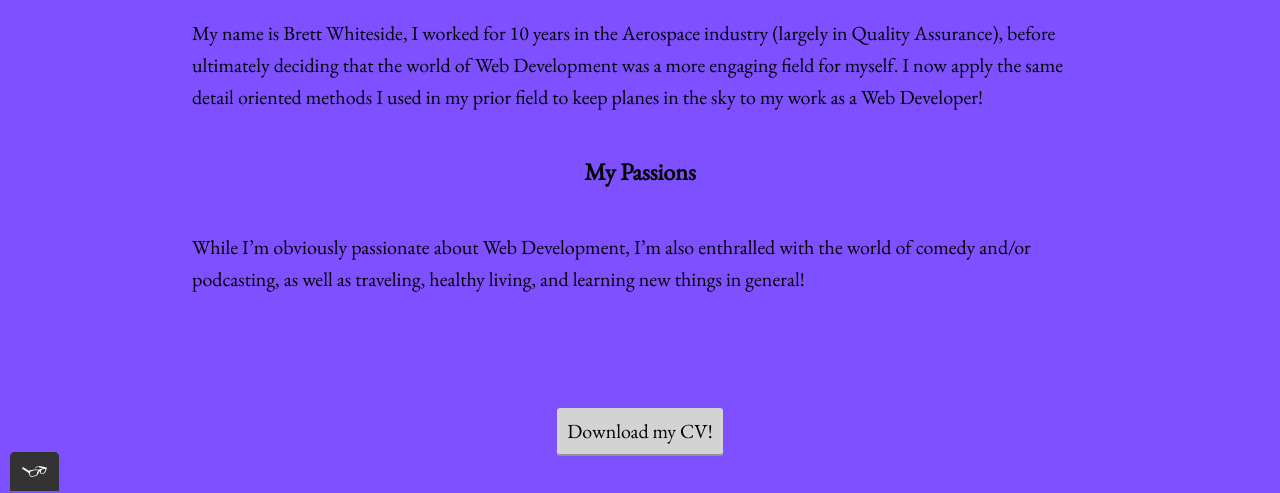
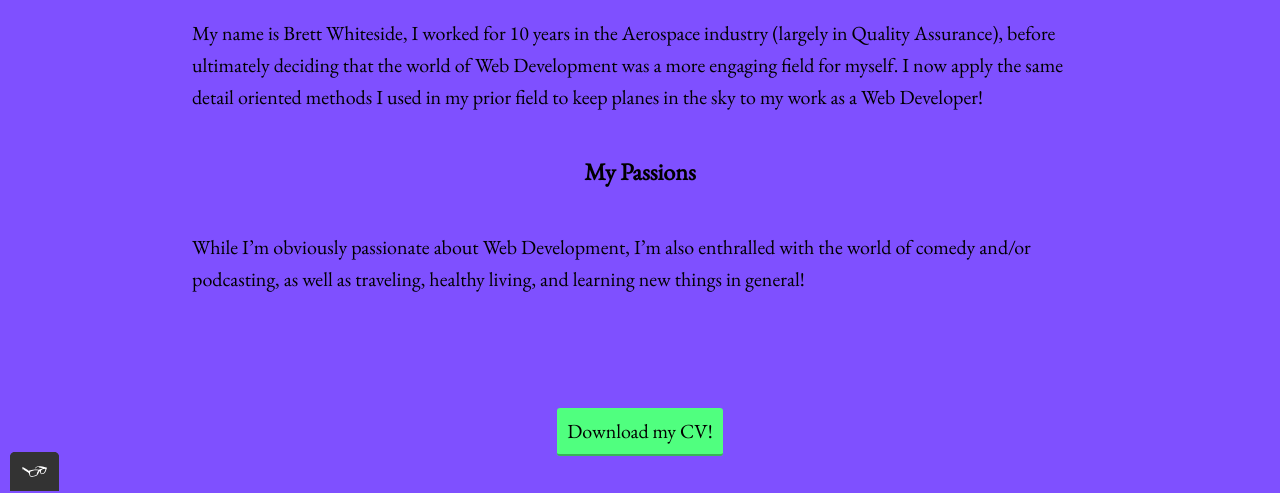
Before and after one commit to Polodolo4/portfolio-website, a plain HTML site: page about.html in a window 1280 px wide. Shown: the part 309-802 px from the top of the page. Drawn offline with nearby package versions, Linux system fonts and the light colour scheme.

Commit message:
resume button color change

```diff
--- a/CSS/styles.css
+++ b/CSS/styles.css
@@ -203,7 +203,7 @@ button,
   /*takes the font from the outer cntainer*/
   font-family: inherit;
   /*styles the background color, font color, and text decoration (underline, etc.) of the button*/
-  background-color: var(--grid-color);
+  background-color: #50FF7F;
   color: var(--text-decoration-color);
   text-decoration: var(--text-decoration);
   /*adds spacing to the button (this will be discussed more in-depth later)*/
```
